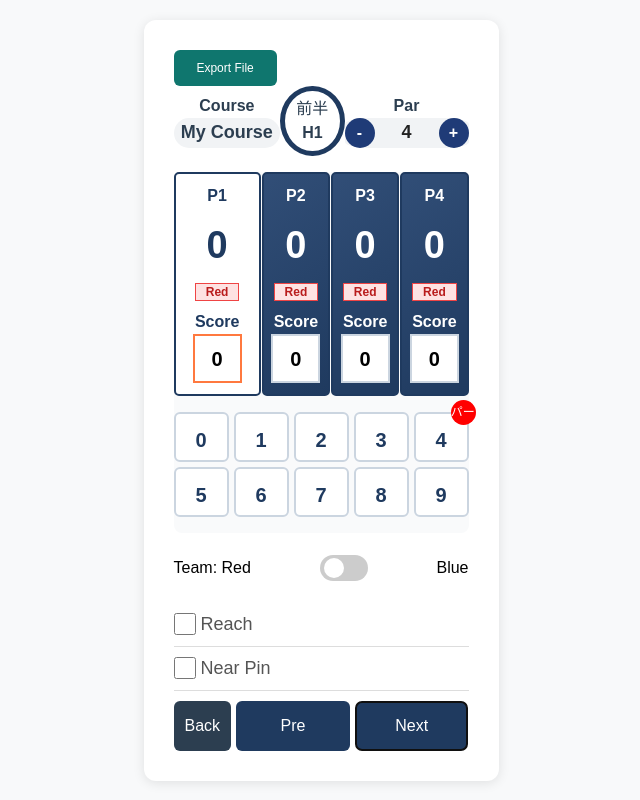
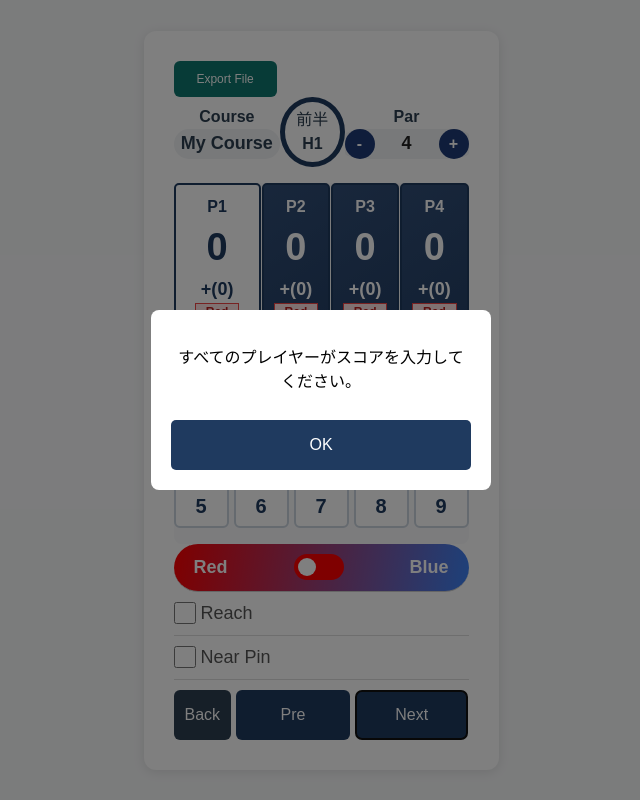
Before and after one commit to HoangAnMSc/Golf-Score-Calculator, a React (Vite) app in the folder frontend/: page /score in a window 1280 px wide. Both pictures are taken after a click on the button "Next". Shown: the whole page, without its empty margins (319-959 px from the left). Built offline with nearby package versions, Linux system fonts and the light colour scheme.

Commit message:
update UI, Logic

```diff
--- a/frontend/src/App.css
+++ b/frontend/src/App.css
@@ -276,6 +276,11 @@ body {
   font-weight: 700;
 }
 
+.pre_score {
+  font-size: 18px;
+  font-weight: 600;
+}
+
 .score-box{
   display: flex;
   font-size: 20px;
@@ -521,3 +526,105 @@ input[aria-invalid="true"] {
   border: 2px solid #d32f2f;
   background-color: #fff6f6;
 }
+
+.error-modal {
+  position: fixed;
+  top: 0;
+  left: 0;
+  width: 100%;
+  height: 100%;
+  background: rgba(0, 0, 0, 0.5);
+  display: flex;
+  justify-content: center;
+  align-items: center;
+  z-index: 1000;
+}
+
+.error-modal-content {
+  background: white;
+  padding: 20px;
+  border-radius: 8px;
+  text-align: center;
+  width: 300px;
+}
+
+.error-modal-content button {
+  background-color: #1f3a5f;
+  color: white;
+  padding: 10px 20px;
+  border: none;
+  cursor: pointer;
+  border-radius: 5px;
+  margin-top: 10px;
+}
+
+.error-modal-content button:hover {
+  background-color: #ff793f;
+}
+
+.team-item {
+  display: flex;
+  justify-content: space-between;
+  align-items: center;
+  padding: 10px 20px;
+  border-bottom: 1px solid #ccc;
+  background: linear-gradient(100deg, #ff0000, #3b82f6);
+  border-radius: 30px;
+}
+
+.team-label-red {
+  font-size: 18px;
+  font-weight: bold;
+  color: white;
+}
+
+.team-label-blue {
+  font-size: 18px;
+  font-weight: bold;
+  color: white;
+}
+
+.team-switch {
+  position: relative;
+  display: inline-block;
+  width: 50px;
+  height: 26px;
+}
+
+.team-switch input {
+  opacity: 0;
+  width: 0;
+  height: 0;
+}
+
+.team-slider {
+  position: absolute;
+  cursor: pointer;
+  background-color: #ff0000;
+  border-radius: 50px;
+  top: 0;
+  left: 0;
+  right: 0;
+  bottom: 0;
+  transition: 0.4s;
+}
+
+.team-slider::before {
+  content: "";
+  position: absolute;
+  height: 18px;
+  width: 18px;
+  border-radius: 50%;
+  background-color: white;
+  transition: 0.4s;
+  top: 4px;
+  left: 4px;
+}
+
+.team-switch input:checked+.team-slider {
+  background-color: #3b82f6;
+}
+
+.team-switch input:checked+.team-slider::before {
+  transform: translateX(24px);
+}
--- a/frontend/src/pages/home.jsx
+++ b/frontend/src/pages/home.jsx
@@ -1,6 +1,5 @@
 import React, { useState, useEffect } from "react";
 import { useNavigate } from "react-router-dom";
-import axios from "axios";
 import "../App.css";
 
 function Home() {
@@ -11,28 +10,22 @@ function Home() {
   const [errors, setErrors] = useState({});
   const navigate = useNavigate();
 
-  const api = "http://localhost:5173";
-
-  // Fetch API data if needed
   useEffect(() => {
-    axios
-      .get(`${api}/home`)
-      .then((response) => {
-        setLoading(false);
-      })
-      .catch((error) => {
-        console.error("Lỗi khi gọi API:", error);
-        setLoading(false);
-      });
-
-    // Load data from localStorage
     const savedSetup = localStorage.getItem("gameSetup");
     if (savedSetup) {
       const gameData = JSON.parse(savedSetup);
       setCourse(gameData.course || "");
       setDate(gameData.date || new Date().toISOString().split("T")[0]);
+      console.log(gameData.players);
       setPlayers(gameData.players || ["", "", "", ""]);
+    } else {
+      setCourse("");
+      setDate(new Date().toISOString().split("T")[0]);
+      setPlayers(["", "", "", ""]);
     }
+
+    // Sau khi load dữ liệu xong, set loading thành false
+    setLoading(false); // Đảm bảo nút Set Rules được bật
   }, []);
 
   const handlePlayerChange = (index, value) => {
@@ -70,7 +63,7 @@ function Home() {
     const payload = {
       course: course.trim(),
       date,
-      players: enteredPlayers,
+      players: enteredPlayers, // Đảm bảo players được lưu đúng
     };
 
     // Lưu dữ liệu vào localStorage
@@ -87,7 +80,6 @@ function Home() {
 
       <form className="form_container" onSubmit={handleSubmit} noValidate>
         <h3>Game Setup</h3>
-
         <label>Golf Course</label>
         <input
           type="text"
--- a/frontend/src/pages/score.jsx
+++ b/frontend/src/pages/score.jsx
@@ -5,6 +5,13 @@ import "../App.css";
 const Score = () => {
   const navigate = useNavigate();
   const { state } = useLocation() || {};
+
+  // Đọc giá trị hole từ localStorage khi tải lại trang
+  const [hole, setHole] = useState(() => {
+    const savedHole = localStorage.getItem("hole");
+    return savedHole ? JSON.parse(savedHole) : 1; // Default to hole 1 if not found
+  });
+
   const players = state?.players ||
     JSON.parse(localStorage.getItem("gameSetup"))?.players || [
       "P1",
@@ -12,11 +19,15 @@ const Score = () => {
       "P3",
       "P4",
     ];
+
   const courseName =
     state?.course ||
     JSON.parse(localStorage.getItem("gameSetup"))?.course ||
     "My Course";
-  const frontName = state?.frontname || "前半";
+
+  const frontName =
+    hole >= 10 ? state?.backname || "後半" : state?.frontname || "前半";
+
   const rulesFromRule =
     state?.rules ||
     JSON.parse(localStorage.getItem("gameSetup"))?.rules ||
@@ -41,8 +52,8 @@ const Score = () => {
   const [totalscore, setTotalscore] = useState(0);
   const [scores, setScores] = useState(
     players.map(() => ({
-      score: "",
-      handicap: 0,
+      score: 0,
+      total_score: 0,
       reach: false,
       nearPin: false,
       teamColor: "red",
@@ -50,6 +61,13 @@ const Score = () => {
   );
 
   const [selectedField, setSelectedField] = useState("score");
+  const [errorMessage, setErrorMessage] = useState(""); // Store error message
+  const [showError, setShowError] = useState(false); // Control visibility of error message
+
+  useEffect(() => {
+    // Lưu giá trị hole vào localStorage khi nó thay đổi
+    localStorage.setItem("hole", JSON.stringify(hole));
+  }, [hole]);
 
   useEffect(() => {
     const savedSetup = JSON.parse(localStorage.getItem("gameSetup"));
@@ -57,33 +75,27 @@ const Score = () => {
       setScores(savedSetup.scores || scores);
       setPar(savedSetup.par || 4);
     }
-  }, []);
+
+    // Load saved hole data when the component mounts or hole changes
+    const savedHoleData = JSON.parse(localStorage.getItem("allHolesData"));
+    if (savedHoleData && savedHoleData[hole]) {
+      const holeData = savedHoleData[hole];
+      setPar(holeData.par);
+      setScores(holeData.scores);
+    }
+  }, [hole]);
 
   useEffect(() => {
-    const total = scores.reduce(
-      (acc, score) => acc + Number(score.score || 0),
-      0
-    );
+    // Update total_score when scores change
+    const total = scores.reduce((acc, score) => acc + score.total_score, 0);
     setTotalscore(total);
   }, [scores]);
 
   const handleNumberClick = (num) => {
     setScores((prev) => {
       const updated = [...prev];
-      updated[activePlayerIdx][selectedField] = String(num);
+      updated[activePlayerIdx][selectedField] = Number(num);
       return updated;
-    });
-  };
-
-  const setTeamColor = (idx, color, checked) => {
-    setScores((prev) => {
-      const next = [...prev];
-      if (!checked) {
-        if (next[idx].teamColor === color) next[idx].teamColor = "";
-      } else {
-        next[idx].teamColor = color;
-      }
-      return next;
     });
   };
 
@@ -100,19 +112,16 @@ const Score = () => {
     const rows = players.map((name, i) => ({
       player: name,
       score: Number(scores[i].score || 0),
-      handicap: Number(scores[i].handicap || 0),
+      total_score: Number(scores[i].total_score || 0),
       reach: !!scores[i].reach,
       nearPin: !!scores[i].nearPin,
-      Eagle: !!scores[i].Eagle,
-      Albatross: !!scores[i].Albatross,
-      HoleInOne: !!scores[i].HoleInOne,
       teamColor: scores[i].teamColor || "",
     }));
 
     const payload = {
       course: courseName,
       front9: frontName,
-      hole: "H1",
+      hole: `H${hole}`,
       par,
       exportedAt: new Date().toISOString(),
       rows,
@@ -134,9 +143,92 @@ const Score = () => {
     URL.revokeObjectURL(url);
   };
 
+  const handleNextHole = () => {
+    const allScoresEntered = scores.every((score) => score.score !== 0);
+
+    const redTeamCount = scores.filter(
+      (score) => score.teamColor === "red"
+    ).length;
+    const blueTeamCount = scores.filter(
+      (score) => score.teamColor === "blue"
+    ).length;
+
+    if (!allScoresEntered) {
+      setErrorMessage("すべてのプレイヤーがスコアを入力してください。");
+      setShowError(true);
+      return;
+    } else if (redTeamCount !== 2 || blueTeamCount !== 2) {
+      setErrorMessage("各チームに2人のプレイヤーを入力してください。");
+      setShowError(true);
+      return;
+    } else {
+      setErrorMessage("");
+      setShowError(false);
+    }
+
+    setScores((prevScores) => {
+      const updatedScores = prevScores.map((score) => ({
+        ...score,
+        total_score: score.total_score + Number(score.score || 0),
+      }));
+
+      const resetScores = updatedScores.map((score) => ({
+        ...score,
+        score: 0,
+        reach: false,
+        nearPin: false,
+        teamColor: "red",
+      }));
+
+      return resetScores;
+    });
+
+    const holeData = {
+      hole,
+      par,
+      scores,
+    };
+    const allHolesData = JSON.parse(localStorage.getItem("allHolesData")) || {};
+    allHolesData[hole] = holeData;
+    localStorage.setItem("allHolesData", JSON.stringify(allHolesData));
+
+    setHole((prevHole) => {
+      const nextHole = prevHole + 1;
+      if (nextHole > 18) {
+        return 18;
+      }
+      return nextHole;
+    });
+  };
+
+  const handlePreHole = () => {
+    const prevHole = hole > 1 ? hole - 1 : 1;
+    setHole(prevHole);
+
+    const allHolesData = JSON.parse(localStorage.getItem("allHolesData")) || {};
+    const prevHoleData = allHolesData[prevHole];
+    if (prevHoleData) {
+      setPar(prevHoleData.par || 4);
+      setScores(prevHoleData.scores || scores);
+    }
+  };
+
+  const handleCloseError = () => {
+    setShowError(false);
+  };
+
   return (
     <div className="container">
       <div className="form_container">
+        {showError && (
+          <div className="error-modal">
+            <div className="error-modal-content">
+              <p>{errorMessage}</p>
+              <button onClick={handleCloseError}>OK</button>
+            </div>
+          </div>
+        )}
+
         <button type="button" className="export_btn" onClick={handleExport}>
           Export File
         </button>
@@ -148,7 +240,7 @@ const Score = () => {
           </div>
           <div className="hole-content">
             <span>{frontName}</span>
-            <span>H1</span>
+            <span>H{hole}</span>
           </div>
           <div>
             Par
@@ -184,7 +276,8 @@ const Score = () => {
                   onClick={() => setActivePlayerIdx(idx)}
                 >
                   <div className="player-name">{name}</div>
-                  <div className="total_score">{totalscore}</div>
+                  <div className="total_score">{scores[idx].total_score}</div>
+                  <div className="pre_score">+({scores[idx].score})</div>
                   {color && (
                     <span className={`team-badge team-${color}`}>
                       {color === "red" ? "Red" : "Blue"}
@@ -219,7 +312,6 @@ const Score = () => {
               </button>
             ))}
 
-            {/* Add the パー label */}
             <div
               className={`par-label ${par === 5 ? "par-below" : ""}`}
               style={
@@ -231,11 +323,9 @@ const Score = () => {
           </div>
         </div>
 
-        {/* Team row */}
-        <div className="rule_container" onClick={(e) => e.stopPropagation()}>
-          <div className="rule_item">
-            <span>Team: Red</span>
-            <label className="switch">
+        <div className="team-item" onClick={(e) => e.stopPropagation()}>
+          <span className="team-label-red">Red</span>
+          <label className="team-switch">
             <input
               type="checkbox"
               checked={scores[activePlayerIdx].teamColor === "blue"}
@@ -250,13 +340,11 @@ const Score = () => {
               }}
               onClick={(e) => e.stopPropagation()}
             />
-              <span className="slider"></span>
+            <span className="team-slider"></span>
           </label>
-            <span>Blue</span>
-          </div>
+          <span className="team-label-blue">Blue</span>
         </div>
 
-        {/* Bonuses — chỉ render cái đã bật */}
         {visibleBonusOptions.length > 0 && (
           <div>
             {visibleBonusOptions.map(({ key, label }) => (
@@ -288,8 +376,12 @@ const Score = () => {
           <button id="back_btn" type="button" onClick={() => navigate("/rule")}>
             Back
           </button>
-          <button type="button">Pre</button>
-          <button type="button">Next</button>
+          <button type="button" onClick={handlePreHole}>
+            Pre
+          </button>
+          <button type="button" onClick={handleNextHole}>
+            Next
+          </button>
         </div>
       </div>
     </div>
```
Lines whose indentation alone changed are shown as unchanged.
